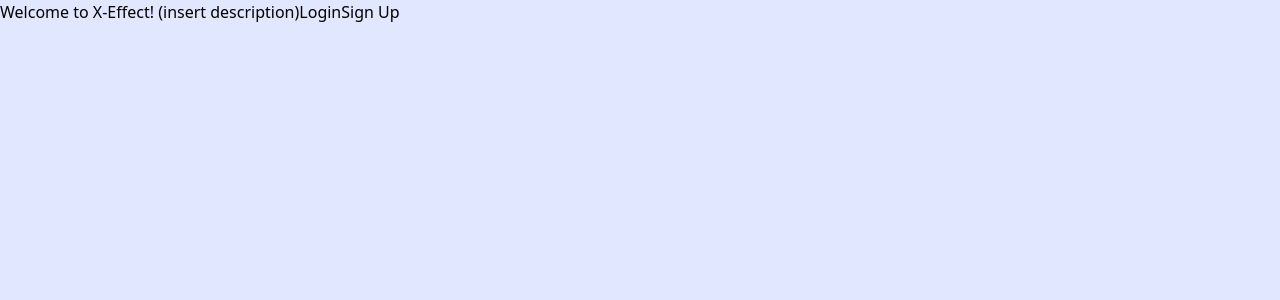
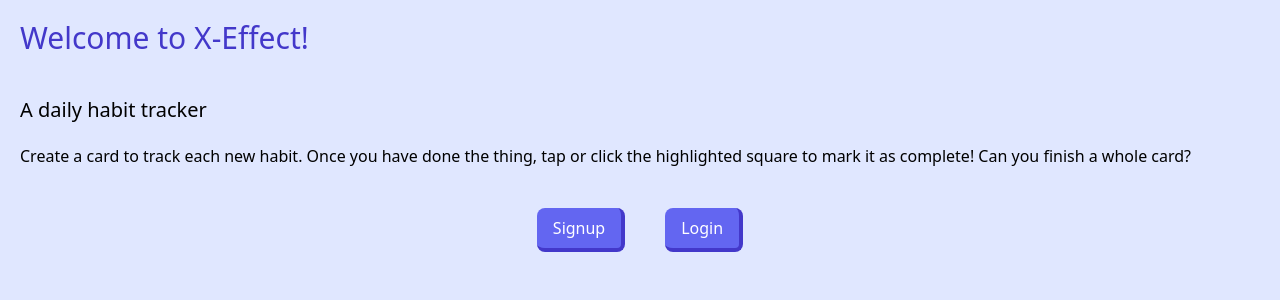
Before and after one commit to Khimarra/the-x-effect-frontend, a React (Create React App) app: page / in a window 1280 px wide. Shown: the top 300 px of the page. Built offline with nearby package versions, Linux system fonts and the light colour scheme; no server answers.

Commit message:
add Button and Welcome components

```diff
--- /dev/null
+++ b/src/components/Button.jsx
@@ -0,0 +1,11 @@
+import React from 'react'
+
+export default function Button(props) {
+  return (
+    <div className='m-5'>
+      <button className="mx-auto bg-indigo-500 border-b-4 border-r-4 border-indigo-700 py-2 px-4 rounded-lg text-white">
+        {props.text}
+      </button>
+    </div>
+  )
+}
--- a/src/components/CardDetail.jsx
+++ b/src/components/CardDetail.jsx
@@ -2,20 +2,12 @@ import React, { useEffect, useState } from "react"
 import { Link, Redirect } from "react-router-dom"
 import { isLoggedIn } from "../services/api-auth"
 import { getCard } from "../services/api-helper"
+import Button from "./Button"
 import CardGrid from "./CardGrid"
-
-
-// move card grid to new component
-// call cardgrid from here (and eventually from userhome in the map function?)
-// shoudl the list on home have titles? probably...
-// should cards on list be link to carddetails? also probably.
-// where does state need to be, now?
 
 export default function CardDetail(props) {
   const [card, setCard] = useState(props.card)
   const [days, setDays] = useState([])
-
-  let successColor = "bg-green-400"
 
   useEffect(() => {
     loadCard()
@@ -34,24 +26,26 @@ export default function CardDetail(props) {
 
   if (isLoggedIn()) {
     if (card) {
-
       return (
         <div className="p-5 flex flex-col">
-          <Link to="/" className="text-indigo-700 my-5">
+          <Link to="/" className="text-indigo-700">
             Home
           </Link>
           <div className="m-auto">
             <div className="py-2 text-3xl">{card.title}</div>
             <div className="py-2">{card.description}</div>
-            <CardGrid card={card} days={days} setDays={setDays} />
+            <div className="flex flex-col items-center">
+              <CardGrid card={card} days={days} setDays={setDays} />
+              {/* <ProgressBar /> */}
+              <div className="flex flex-row">
+                <Button text={"Delete Card"} />
+                <Button text={"Edit Card"} />
+              </div>
+              <Link to="/" className="text-indigo-700">
+                Back to all cards
+              </Link>
+            </div>
           </div>
-          {/* <ProgressBar /> */}
-          <button className="mx-auto my-5 bg-indigo-500 border-b-4 border-r-4 border-indigo-700 p-3 rounded-lg text-white">
-            Edit Card
-          </button>
-          <button className="mx-auto my-5 bg-indigo-500 border-b-4 border-r-4 border-indigo-700 p-3 rounded-lg text-white">
-            Delete Card
-          </button>
         </div>
       )
     } else {
--- a/src/components/UserHome.jsx
+++ b/src/components/UserHome.jsx
@@ -2,7 +2,9 @@ import React, { useEffect, useState } from "react"
 import { Link } from "react-router-dom"
 import { isLoggedIn, logout } from "../services/api-auth"
 import { getCards } from "../services/api-helper"
+import Button from "./Button"
 import CardList from "./CardList"
+import Welcome from "./Welcome"
 
 // should create navbar component to handle home and logout buttons
 
@@ -27,42 +29,30 @@ export default function UserHome(props) {
   if (isLoggedIn()) {
     return (
       <div className="p-5">
-        <div className="text-3xl m-5 text-indigo-700">Welcome to X-Effect!</div>
-        <div className="text-xl m-5">A daily habit tracker</div>
-        <div className="m-5">
-          Create a card to track each new habit. Once you have done the thing,
-          tap or click the highlighted square to mark it as complete! Can you
-          finish a whole card?
-        </div>
-        <div className="flex">
-          <Link
-            to="/newcard"
-            className="m-auto bg-indigo-500 border-b-4 border-r-4 border-indigo-700 p-3 rounded-lg text-white"
-          >
-            Create A Card
+        <button onClick={handleClick} className="text-indigo-700">
+          Logout
+        </button>
+        <Welcome />
+        <div className="flex justify-center">
+          <Link to="/newcard">
+            <Button text={"Create A Card"} />
           </Link>
         </div>
         <CardList cards={cards} />
-        <div className="flex">
-          <button
-            onClick={handleClick}
-            className="m-auto bg-indigo-500 border-b-4 border-r-4 border-indigo-700 p-3 rounded-lg text-white"
-          >
-            Logout
-          </button>
-        </div>
       </div>
     )
   } else {
     return (
       <div>
-        Welcome to X-Effect! (insert description)
-        <Link to="/login">
-          <button>Login</button>
-        </Link>
-        <Link to="/signup">
-          <button>Sign Up</button>
-        </Link>
+        <Welcome />
+        <div className="flex justify-center">
+          <Link to="/signup">
+            <Button text={"Signup"} />
+          </Link>
+          <Link to="/login">
+            <Button text={"Login"} />
+          </Link>
+        </div>
       </div>
     )
   }
--- /dev/null
+++ b/src/components/Welcome.jsx
@@ -0,0 +1,15 @@
+import React from 'react'
+
+export default function Welcome() {
+  return (
+    <div>
+      <div className="text-3xl p-5 text-indigo-700">Welcome to X-Effect!</div>
+      <div className="text-xl m-5">A daily habit tracker</div>
+      <div className="m-5">
+        Create a card to track each new habit. Once you have done the thing, tap
+        or click the highlighted square to mark it as complete! Can you finish a
+        whole card?
+      </div>
+    </div>
+  )
+}
```
